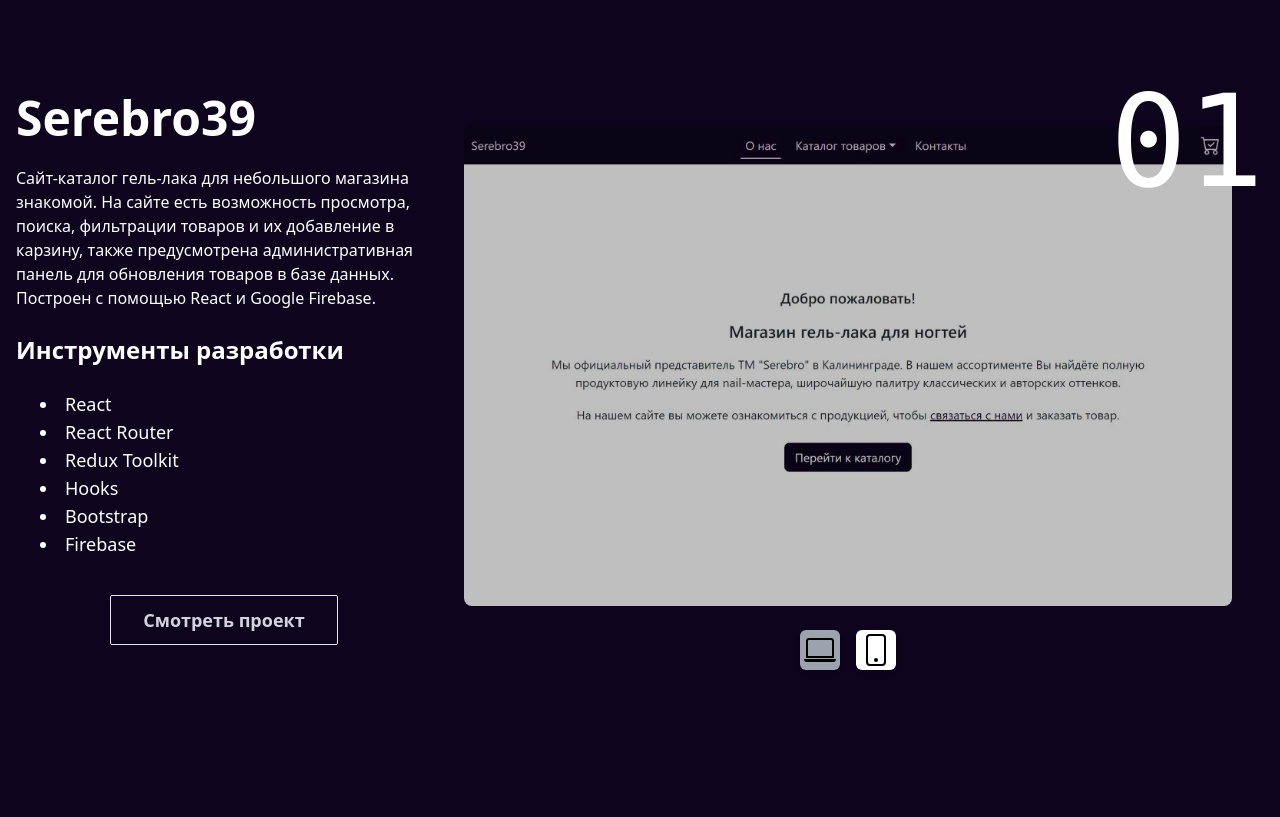
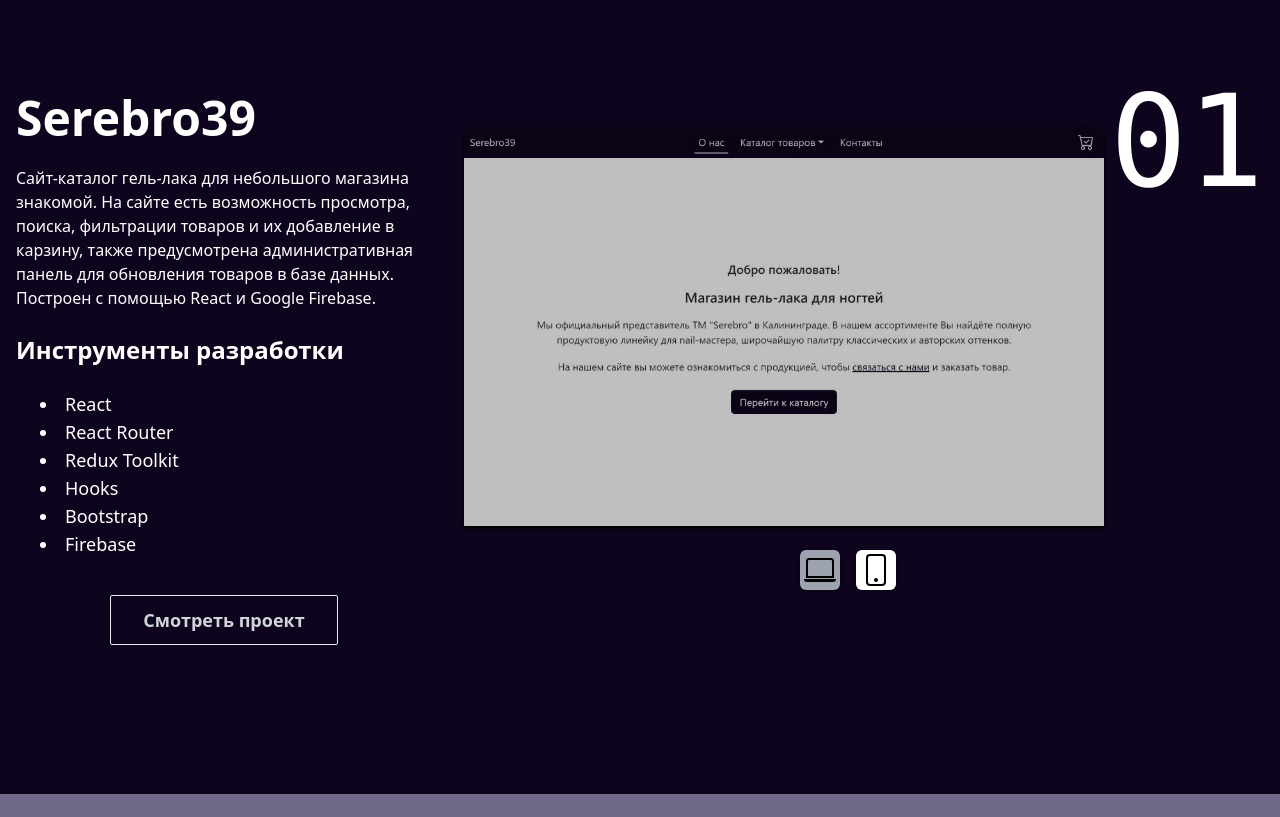
Before and after one commit to blank-evgeniy/portfolio, a React (Vite) app: page / in a window 1280 px wide. Shown: the part 1980-2797 px from the top of the page. Built offline with nearby package versions, Linux system fonts and the light colour scheme; the HTML template or start-up script is replaced by a standard one.

Commit message:
Fixed styles: header and project shadows, project screens height

```diff
--- a/src/components/Header/Header.tsx
+++ b/src/components/Header/Header.tsx
@@ -29,7 +29,7 @@
     };
 
     return (
-        <header className="fixed z-30 w-screen bg-main font-main text-2xl text-white shadow-xl">
+        <header className="fixed z-30 w-screen bg-main font-main text-2xl text-white shadow-sm shadow-main">
             <nav className="mx-auto max-w-[1360px] px-4">
                 <motion.div
                     variants={headerAnimations}
--- a/src/components/Projects/ProjectItem.tsx
+++ b/src/components/Projects/ProjectItem.tsx
@@ -81,8 +81,8 @@
                         <img
                             className={
                                 orientation === 'mobile'
-                                    ? 'mx-auto w-1/2 rounded-lg brightness-75 transition md:w-1/3'
-                                    : 'rounded-lg brightness-75 transition'
+                                    ? 'mx-auto h-[50vh] shadow-lg shadow-md shadow-black brightness-75'
+                                    : 'h-[50vh] object-contain shadow-md shadow-black brightness-75'
                             }
                             src={
                                 orientation === 'laptop'
```
